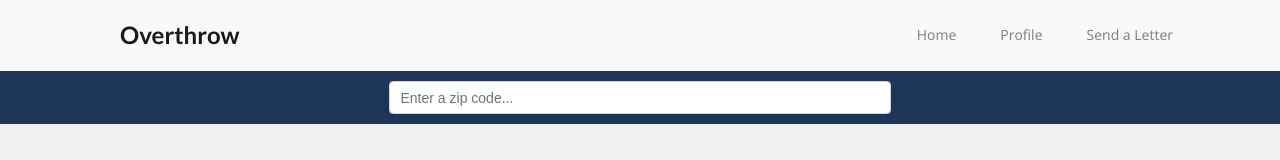
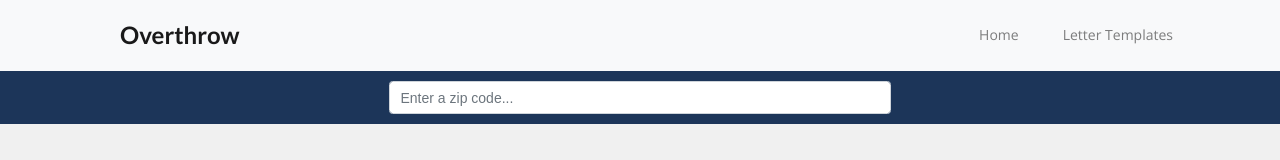
Before and after one commit to wlebert89/project3, a React (Create React App) app in the folder client/: page / in a window 1280 px wide. Shown: the top 160 px of the page. Built offline with nearby package versions, Linux system fonts and the light colour scheme.

Commit message:
changed nav

```diff
--- a/client/src/components/Nav/Nav.js
+++ b/client/src/components/Nav/Nav.js
@@ -15,10 +15,7 @@ function Nav() {
                             <a className="nav-link" href="/">Home</a>
                         </li>
                         <li className="nav-item">
-                            <a className="nav-link" href="/profile">Profile</a>
-                        </li>
-                        <li className="nav-item">
-                            <a className="nav-link" href="/letters">Send a Letter</a>
+                            <a className="nav-link" href="/letters">Letter Templates</a>
                         </li>
                     </ul>
                 </div>
```
